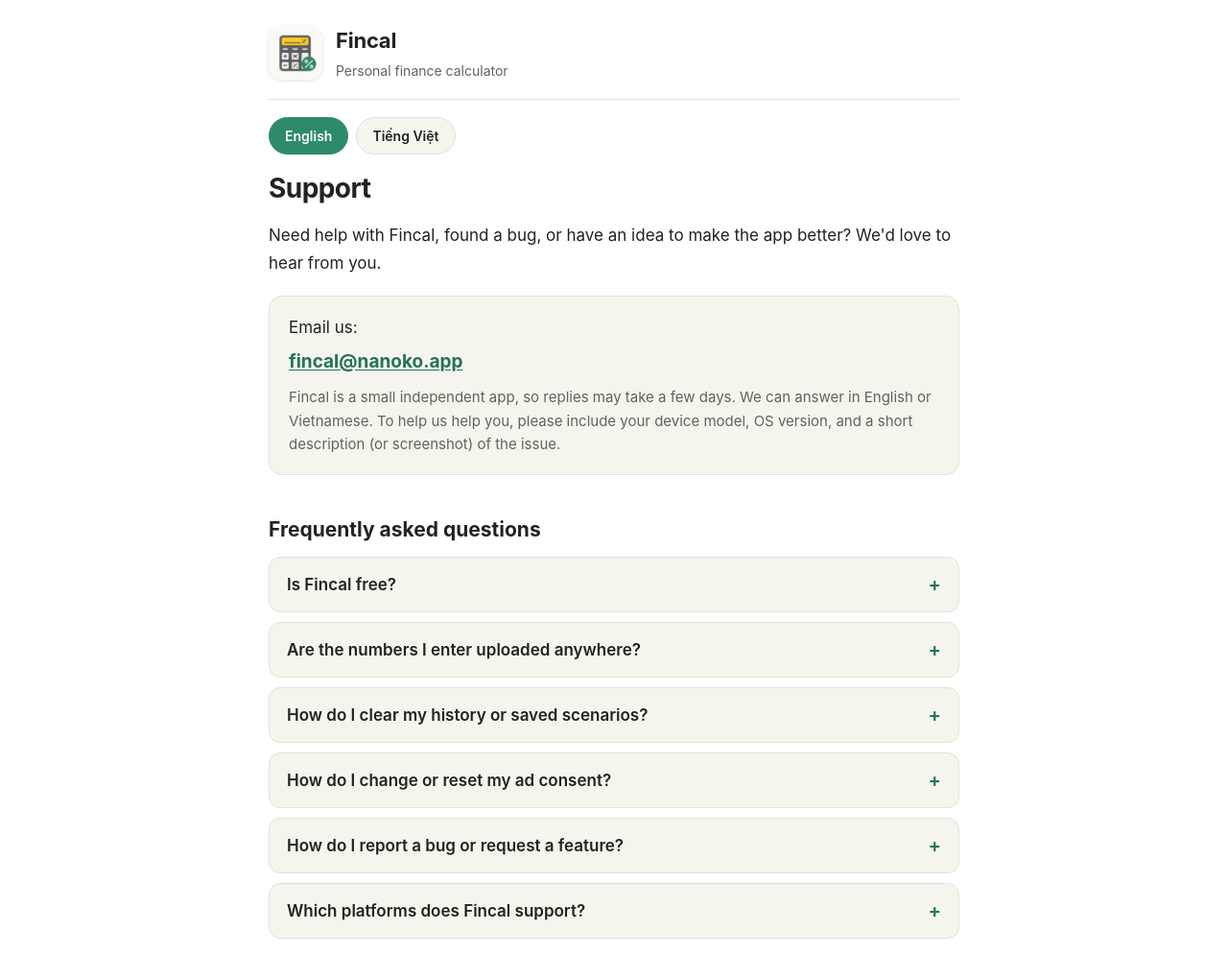
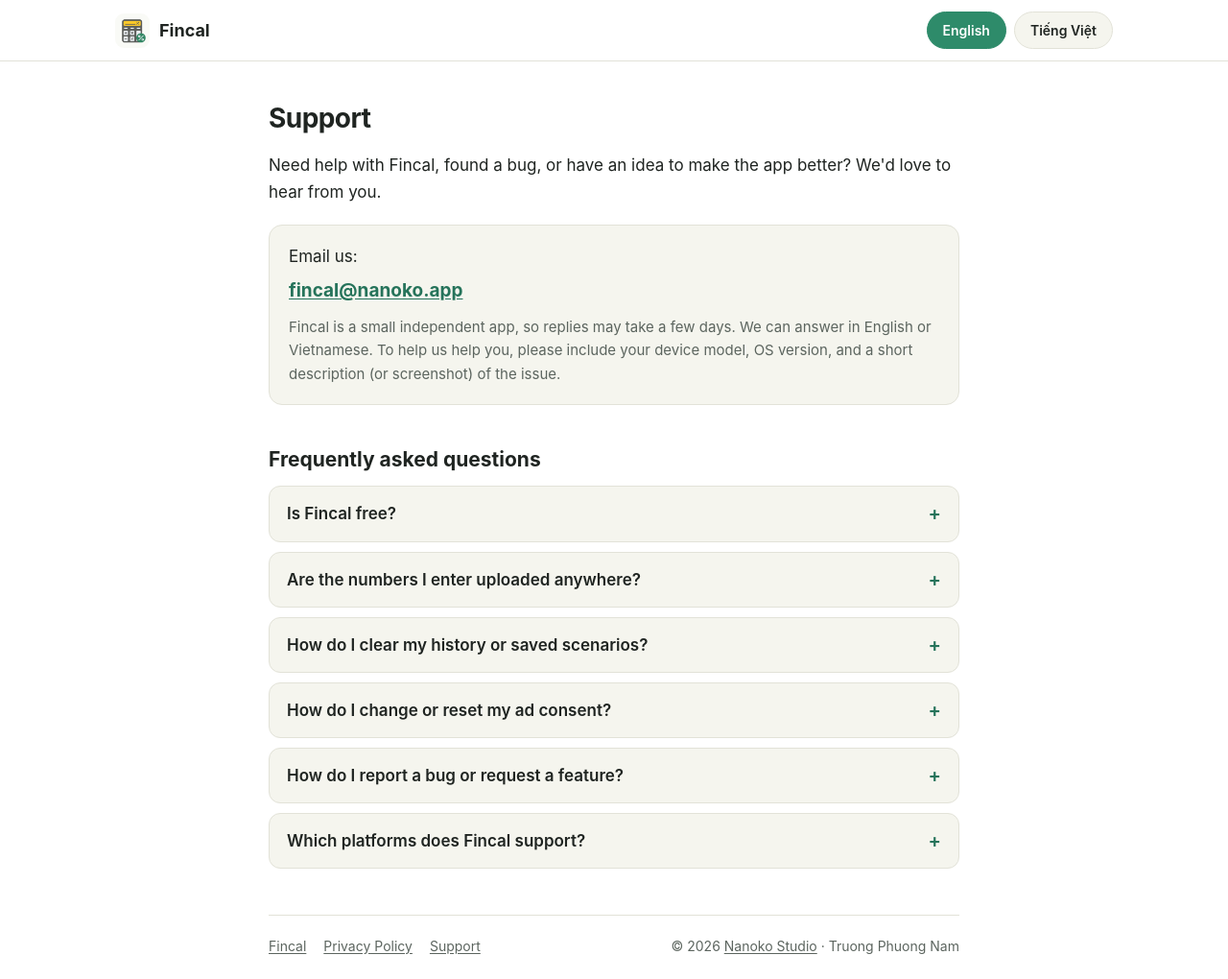
Before and after one commit to nanoko-studio/site, a plain HTML site: page fincal/support/index.html in a window 1280 px wide. Shown: the top 1020 px of the page at 96% size. Drawn offline with Linux system fonts and the light colour scheme.

Commit message:
Make headers sticky and full width on every page

```diff
--- a/assets/studio.css
+++ b/assets/studio.css
@@ -38,7 +38,7 @@ main { flex: 1 0 auto; }
 /* Header and footer span the window; only the content column is centered. */
 .top .wrap, .foot .wrap { max-width: none; padding: 0 clamp(16px, 4vw, 48px); }
 
-.top { padding: 20px 0; }
+.top { position: sticky; top: 0; z-index: 10; padding: 14px 0; background: color-mix(in srgb, var(--bg) 88%, transparent); -webkit-backdrop-filter: saturate(1.4) blur(10px); backdrop-filter: saturate(1.4) blur(10px); border-bottom: 1px solid color-mix(in srgb, var(--text) 8%, transparent); }
 .top .wrap { display: flex; align-items: center; justify-content: space-between; gap: 12px; }
 .brand { display: flex; align-items: center; gap: 10px; color: var(--text); text-decoration: none; font-weight: 700; font-size: 18px; }
 .brand img { display: block; height: 26px; width: auto; }
--- a/fincal/support/index.html
+++ b/fincal/support/index.html
@@ -56,24 +56,13 @@
   }
   .wrap { max-width: var(--maxw); margin: 0 auto; padding: 24px 20px 0; }
 
-  header.site {
-    display: flex;
-    align-items: center;
-    gap: 14px;
-    padding-bottom: 18px;
-    border-bottom: 1px solid var(--border);
-    margin-bottom: 8px;
-  }
-  header.site img {
-    width: 56px; height: 56px;
-    border-radius: 14px;
-    flex: 0 0 auto;
-    box-shadow: 0 1px 4px rgba(0,0,0,0.12);
-  }
-  header.site .brand { font-size: 22px; font-weight: 700; letter-spacing: -0.01em; }
-  header.site .tag { font-size: 14px; color: var(--muted); margin-top: 2px; }
+  header.site { position: sticky; top: 0; z-index: 10; background: color-mix(in srgb, var(--bg) 88%, transparent); -webkit-backdrop-filter: saturate(1.4) blur(10px); backdrop-filter: saturate(1.4) blur(10px); border-bottom: 1px solid var(--border); }
+  header.site .inner { display: flex; align-items: center; gap: 12px; max-width: 1080px; margin: 0 auto; padding: 12px 20px; }
+  header.site a.brand { display: flex; align-items: center; gap: 10px; color: var(--text); text-decoration: none; font-weight: 700; font-size: 18px; }
+  header.site img { width: 36px; height: 36px; border-radius: 9px; }
+  header.site .spacer { flex: 1; }
 
-  .langbar { display: flex; gap: 8px; margin: 18px 0 6px; }
+  .langbar { display: flex; gap: 8px; }
   .langbar button {
     appearance: none;
     border: 1px solid var(--border);
@@ -155,20 +144,15 @@
 </style>
 </head>
 <body>
+<header class="site"><div class="inner">
+  <a class="brand" href="/fincal/"><img src="/fincal/ic_launcher-playstore.png" alt="">Fincal</a>
+  <span class="spacer"></span>
+  <div class="langbar" role="group" aria-label="Language">
+      <button type="button" data-lang="en">English</button>
+      <button type="button" data-lang="vi">Tiếng Việt</button>
+    </div>
+</div></header>
 <div class="wrap">
-
-  <header class="site">
-    <img src="/fincal/ic_launcher-playstore.png" alt="Fincal app icon">
-    <div>
-      <div class="brand">Fincal</div>
-      <div class="tag" data-en="Personal finance calculator" data-vi="Máy tính tài chính cá nhân">Personal finance calculator</div>
-    </div>
-  </header>
-
-  <div class="langbar" role="group" aria-label="Language">
-    <button type="button" data-lang="en">English</button>
-    <button type="button" data-lang="vi">Tiếng Việt</button>
-  </div>
 
   <!-- ================= ENGLISH ================= -->
   <main id="content-en">
--- a/limno/assets/style.css
+++ b/limno/assets/style.css
@@ -53,7 +53,7 @@ html[lang="en"] [data-lang="vi"] { display: none !important; }
 .block { max-width: 1440px; margin-inline: auto; }
 
 /* Header */
-.site-header { border-bottom: 1px solid var(--border); background: var(--surface); }
+.site-header { position: sticky; top: 0; z-index: 10; border-bottom: 1px solid var(--border); background: color-mix(in srgb, var(--surface) 88%, transparent); -webkit-backdrop-filter: saturate(1.4) blur(10px); backdrop-filter: saturate(1.4) blur(10px); }
 .site-header .wrap { display: flex; align-items: center; gap: 12px; min-height: 60px; flex-wrap: wrap; }
 .brand { display: flex; align-items: center; gap: 10px; text-decoration: none; color: var(--text); font-weight: 700; font-size: 1.15rem; }
 .brand img { width: 32px; height: 32px; border-radius: 8px; }
--- a/purrchup/style.css
+++ b/purrchup/style.css
@@ -87,8 +87,10 @@ h1 {
 /* Text pages: privacy policy and support. Calm on purpose: the pink stays an accent, as on other games' policy pages */
 body.doc { display: block; background: #E6F4FD; }
 .bar {
+  position: sticky; top: 0; z-index: 10;
   border-bottom: 4px solid var(--pink);
-  background: #fff;
+  background: rgba(255, 255, 255, 0.9);
+  -webkit-backdrop-filter: saturate(1.4) blur(10px); backdrop-filter: saturate(1.4) blur(10px);
 }
 .bar-in {
   max-width: 960px;
```
Also changed, not shown: fincal/privacy/index.html (+14 -30 lines), punyo/assets/styles.css (+6 -3 lines), purrchup/privacy/index.html (+1 -1 lines), purrchup/support/index.html (+1 -1 lines), purrchup/vi/privacy/index.html (+1 -1 lines), purrchup/vi/support/index.html (+1 -1 lines).
